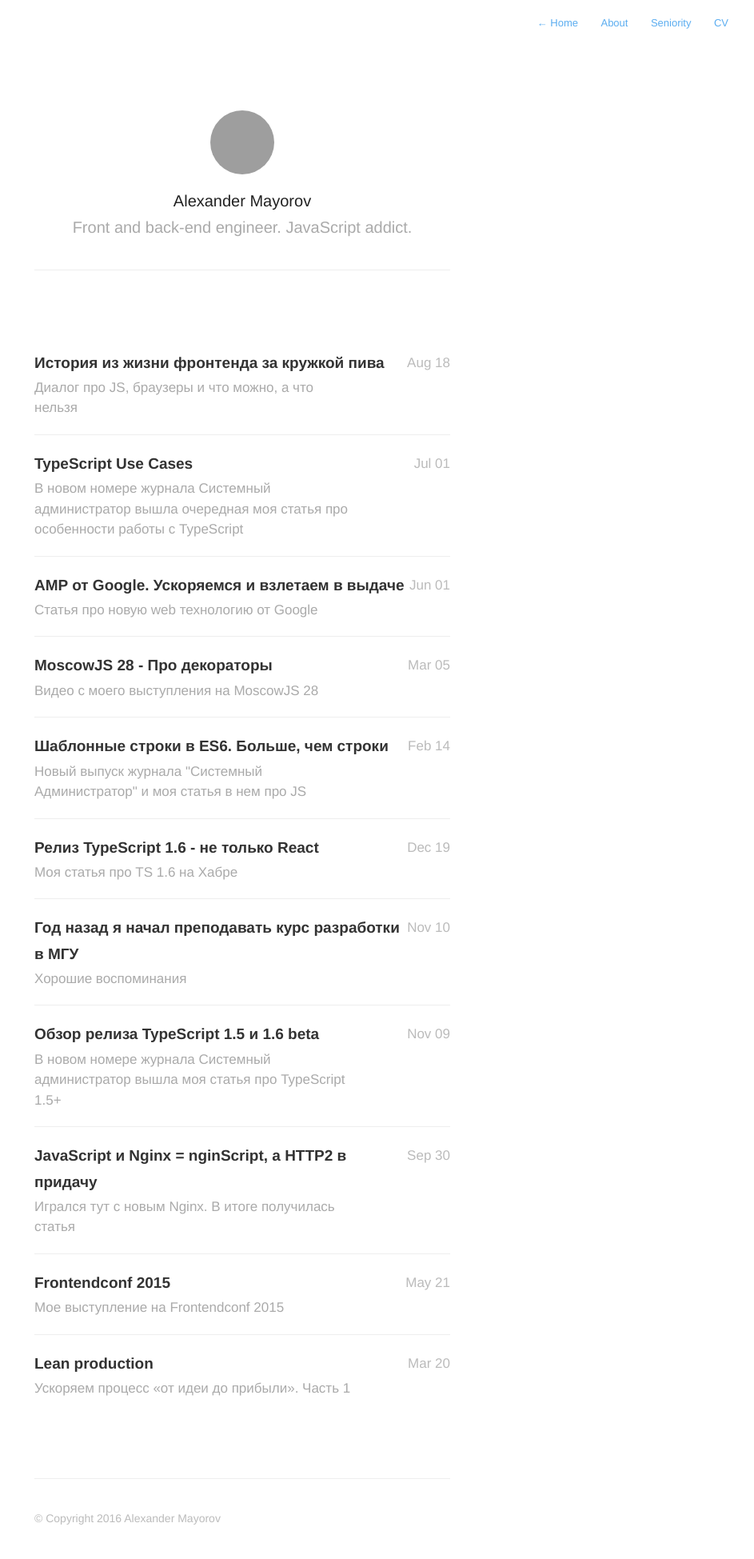
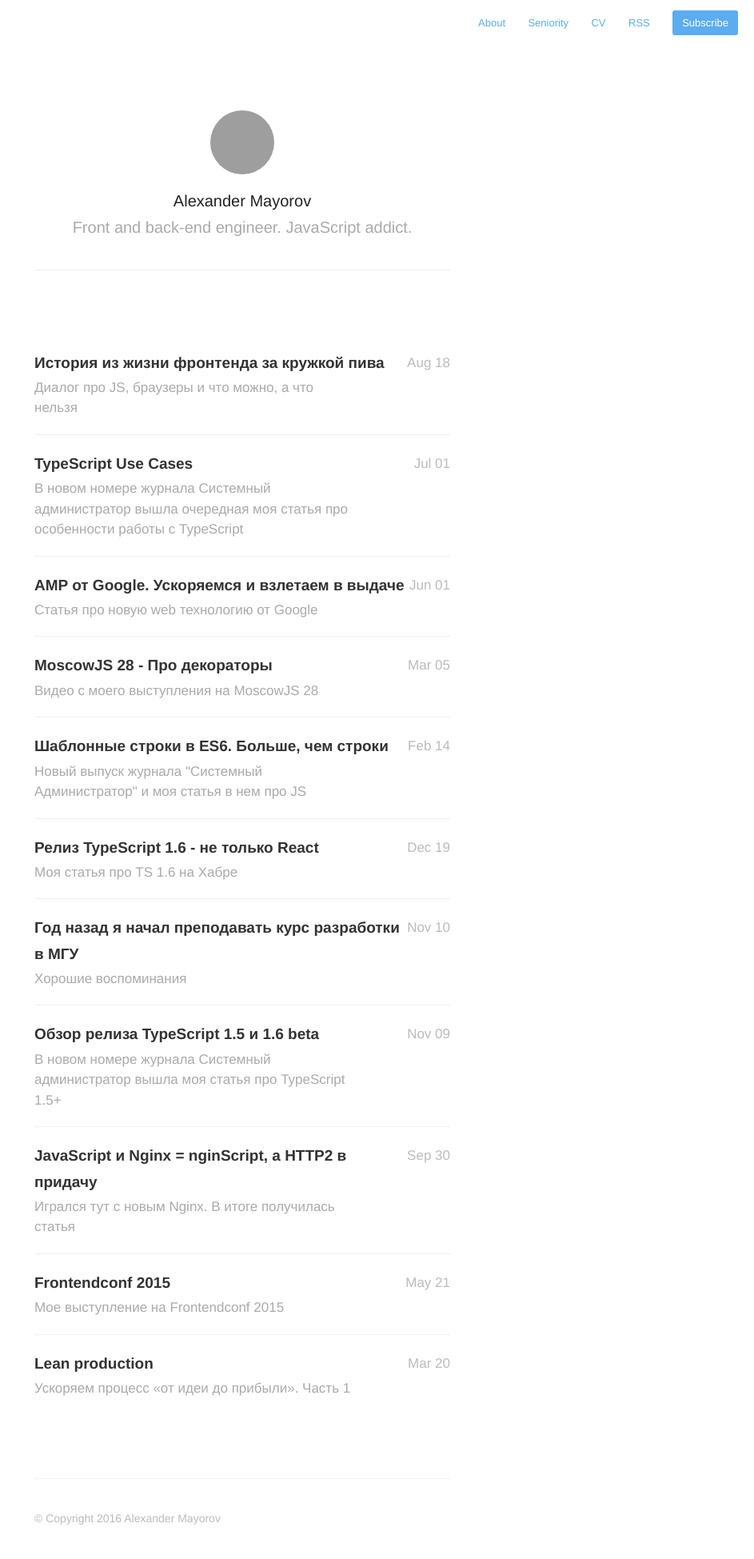
Before and after one commit to frontdevops/alexmayorov.github.io, a Jekyll site: the page built from index.html, in a window 1280 px wide. Shown: the whole page at 80% size, without its empty margins (337-1280 px from the left). Built offline with Jekyll 4.4.1, drawn with Linux system fonts in a browser that asks for light colours; nearby versions of some CDN libraries; Markdown is read by kramdown in place of the engine named in the settings; the list of posts is cut into pages by our own code; grey boxes are pictures that could not be loaded.

Commit message:
Update navigation.html

```diff
--- a/_includes/navigation.html
+++ b/_includes/navigation.html
@@ -1,5 +1,5 @@
 <nav class="main-nav">
-    {% if page.url != "/index.html" %}
+    {% if page.url != "/" %}
         <a href="{{ site.baseurl }}"> <span class="arrow">←</span> Home</a>
     {% endif %}
 
@@ -14,7 +14,7 @@
     {% if page.url != "/cv/" && page.url == "/index.html" %}
         <a href="{{ site.baseurl }}cv/">CV</a>
     {% endif %}
-    {% if page.url == "/index.html" %}
+    {% if page.url == "/" %}
         <a href="{{ site.baseurl }}feed.xml">RSS</a>
         <a class="cta" href="{{ site.baseurl }}feed.xml">Subscribe</a>
     {% endif %}
```
